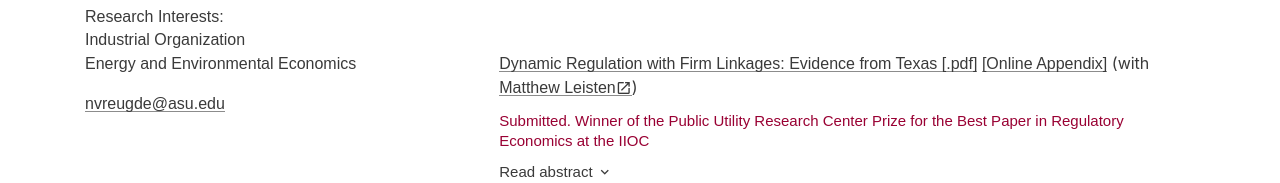
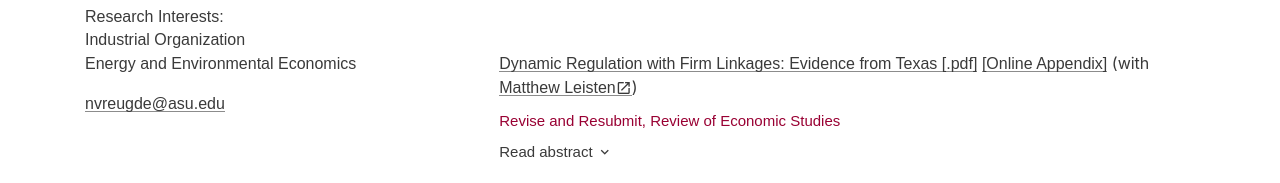
Before and after one commit to nvreug/nvreug.github.io, a plain HTML site: page index.html in a window 1280 px wide. Shown: the part 617-800 px from the top of the page. Drawn offline with nearby package versions, Linux system fonts and the light colour scheme; a web font is replaced by a local one.

Commit message:
Update with r+r

```diff
--- a/index.html
+++ b/index.html
@@ -127,7 +127,7 @@
               (with
               </span>
               <a href="https://mleisten.github.io/" target="_blank" class="openInNew" icon-name="open_in_new"> Matthew Leisten</a><span>)</span>
-              <div class="updated-mark"> Submitted. Winner of the Public Utility Research Center Prize for the Best Paper in Regulatory Economics at the IIOC</div>
+              <div class="updated-mark"> Revise and Resubmit, Review of Economic Studies</div>
               <button type="button" class="collapsible" icon-name="keyboard_arrow_down">Read abstract</button>
               <div class="abstract">
                 <p>
```
